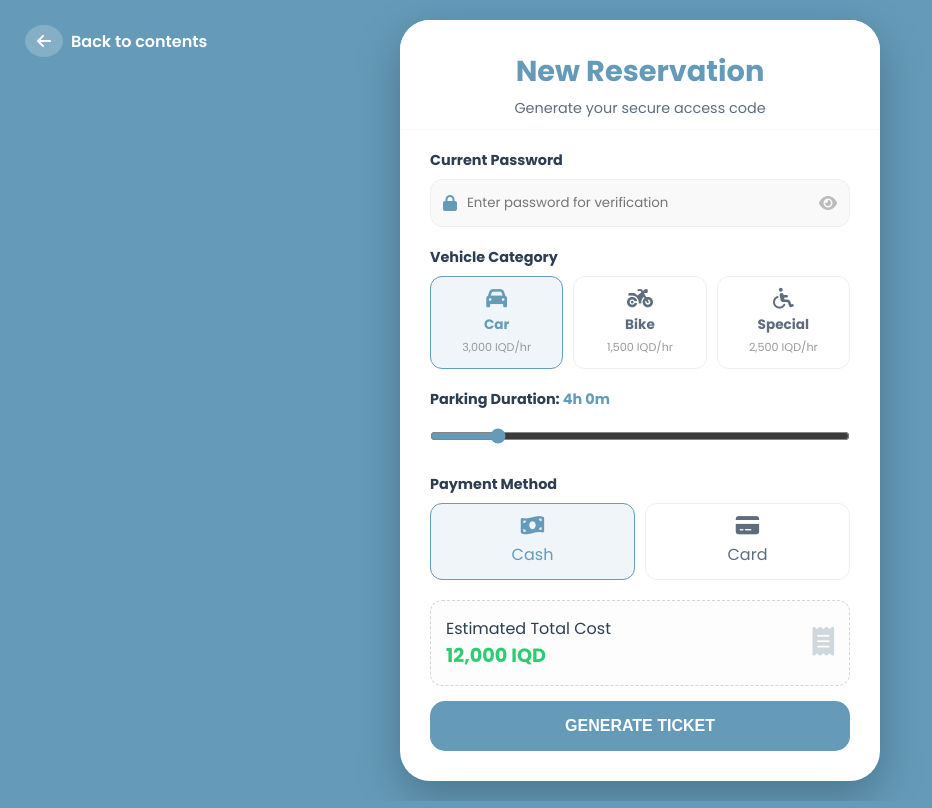
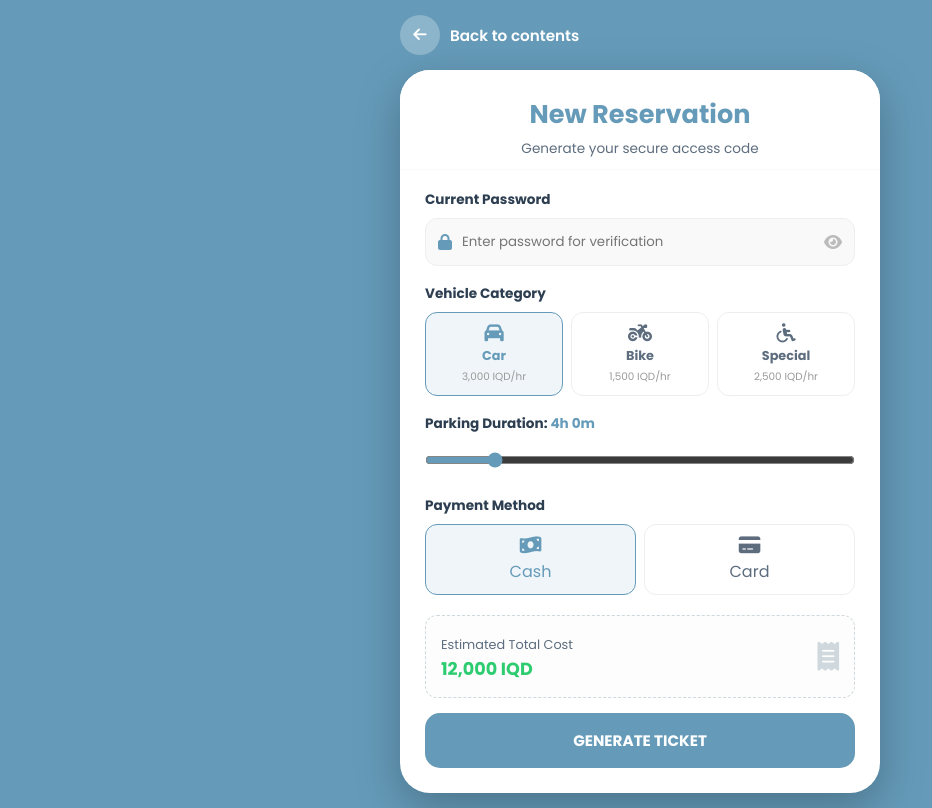
Before and after one commit to Safa-a-L/Smart-Parking-System, a plain HTML site: page parking space.html in a window 1280 px wide. Shown: the whole page, without its empty margins (0-932 px from the left). Drawn offline with Linux system fonts and the light colour scheme.

Commit message:
Update parking space.html

```diff
--- a/parking space.html
+++ b/parking space.html
@@ -25,24 +25,37 @@
             background-color: var(--bg-primary);
             margin: 0;
             display: flex;
+            flex-direction: column; /* لترتيب السهم فوق الكرت في الموبايل */
             justify-content: center;
             align-items: center;
             min-height: 100vh;
-            position: relative;
+            padding: 15px;
+            box-sizing: border-box;
             color: var(--text-main);
         }
 
+        /* --- تعديل السهم ليكون واضحاً في الموبايل بنفس ستايلك --- */
         .back-to-content {
-            position: absolute; top: 25px; left: 25px;
+            align-self: flex-start;
+            margin-bottom: 15px;
             color: white; text-decoration: none;
-            display: flex; align-items: center; gap: 8px; font-weight: 600;
+            display: flex; align-items: center; gap: 10px; font-weight: 600;
+            font-size: 0.95rem;
             transition: 0.3s;
             z-index: 10;
         }
         .back-to-content:hover { transform: translateX(-5px); opacity: 0.8; }
-        .back-to-content i { background: rgba(255,255,255,0.2); padding: 8px 12px; border-radius: 50%; }
+        .back-to-content i {
+            background: rgba(255,255,255,0.25);
+            width: 40px;
+            height: 40px;
+            display: flex;
+            align-items: center;
+            justify-content: center;
+            border-radius: 50%;
+        }
 
-        .container { width: 100%; max-width: 480px; padding: 20px; }
+        .container { width: 100%; max-width: 480px; }
 
         .reservation-card {
             background: var(--card-bg);
@@ -56,17 +69,17 @@
 
         .card-header-section {
             background-color: #ffffff;
-            padding: 30px 20px 10px;
+            padding: 25px 20px 10px;
             text-align: center;
             border-bottom: 1px solid #f8f9fa;
         }
-        .card-header-section h2 { margin: 0; color: var(--bg-primary); font-size: 1.8rem; font-weight: 700; }
-        .card-header-section p { margin: 5px 0 0; color: var(--text-secondary); font-size: 0.9rem; }
+        .card-header-section h2 { margin: 0; color: var(--bg-primary); font-size: 1.6rem; font-weight: 700; }
+        .card-header-section p { margin: 5px 0 0; color: var(--text-secondary); font-size: 0.85rem; }
 
-        .card-body-content { padding: 20px 30px 30px; }
+        .card-body-content { padding: 20px 25px 25px; }
 
-        .input-group { margin-bottom: 20px; }
-        .input-group label { display: block; font-weight: 700; font-size: 0.9rem; margin-bottom: 8px; color: var(--text-main); }
+        .input-group { margin-bottom: 18px; }
+        .input-group label { display: block; font-weight: 700; font-size: 0.85rem; margin-bottom: 8px; color: var(--text-main); }
 
         .password-box {
             display: flex; align-items: center; background: #f9f9f9;
@@ -80,14 +93,15 @@
         }
         .toggle-password { cursor: pointer; color: #bbb; transition: 0.3s; }
 
-        .category-selector, .payment-methods { display: flex; gap: 10px; }
+        /* تعديل المربعات لتكون مرنة في الموبايل */
+        .category-selector, .payment-methods { display: flex; gap: 8px; }
         .cat-option, .pay-option {
-            flex: 1; border: 1.5px solid var(--border-color); border-radius: 12px; padding: 12px 5px;
+            flex: 1; border: 1.5px solid var(--border-color); border-radius: 12px; padding: 10px 5px;
             cursor: pointer; text-align: center; transition: 0.3s; color: var(--text-secondary);
         }
-        .cat-option i, .pay-option i { font-size: 1.3rem; margin-bottom: 5px; display: block; }
-        .cat-option span { display: block; font-size: 0.85rem; font-weight: 700; }
-        .cat-rate { font-size: 0.7rem; color: #999; margin-top: 4px; display: block; }
+        .cat-option i, .pay-option i { font-size: 1.2rem; margin-bottom: 5px; display: block; }
+        .cat-option span { display: block; font-size: 0.8rem; font-weight: 700; }
+        .cat-rate { font-size: 0.65rem; color: #999; margin-top: 4px; display: block; }
 
         .active { border-color: var(--bg-primary) !important; background: rgba(101, 155, 185, 0.1) !important; color: var(--bg-primary) !important; }
 
@@ -98,24 +112,33 @@
             display: flex; justify-content: space-between; align-items: center;
             margin-top: 20px; border: 1.5px dashed #cfd8dc;
         }
-        .price-info strong { font-size: 1.2rem; color: var(--price-tag); font-weight: 800; display: block; }
+        .price-info span { font-size: 0.8rem; color: var(--text-secondary); }
+        .price-info strong { font-size: 1.1rem; color: var(--price-tag); font-weight: 800; display: block; }
 
         .btn-main {
             width: 100%; background: var(--bg-primary); color: white; border: none;
-            padding: 16px; border-radius: 15px; font-weight: 700; font-size: 1rem;
+            padding: 16px; border-radius: 15px; font-weight: 700; font-size: 0.95rem;
             margin-top: 15px; cursor: pointer; transition: 0.3s; text-transform: uppercase;
+            font-family: inherit;
         }
         .btn-main:hover { background: var(--accent-color); transform: translateY(-2px); }
         .btn-main:disabled { background: #ccc; cursor: not-allowed; }
+
+        /* تحسينات للموبايلات الصغيرة */
+        @media (max-width: 380px) {
+            .card-header-section h2 { font-size: 1.4rem; }
+            .cat-option span { font-size: 0.7rem; }
+            .btn-main { padding: 14px; }
+        }
     </style>
 </head>
 <body>
 
-    <a href="content.html" class="back-to-content">
-        <i class="fas fa-arrow-left"></i> <span>Back to contents</span>
-    </a>
+    <div class="container">
+        <a href="content.html" class="back-to-content">
+            <i class="fas fa-arrow-left"></i> <span>Back to contents</span>
+        </a>
 
-    <div class="container">
         <div id="reservation-view" class="reservation-card">
             <div class="card-header-section">
                 <h2>New Reservation</h2>
@@ -186,6 +209,7 @@
     </div>
 
     <script>
+        // الكود البرمجي الأصلي مالتك بدون أي تعديل في المنطق
         let hourlyRate = 3000;
         let selectedType = "Car Parking";
         let selectedPayment = "Cash";
@@ -237,7 +261,6 @@
             btn.disabled = true;
 
             try {
-                // إرسال الطلب للسيرفر (تم حذف السلاش الأخير ليتوافق مع تعديل main.py)
                 const url = `http://127.0.0.1:8000/reserve_spot?password=${encodeURIComponent(pass)}&parking_type=${encodeURIComponent(selectedType)}&booking_hours=${data.hours}&payment_type=${encodeURIComponent(selectedPayment)}`;
 
                 const response = await fetch(url, { method: 'POST' });
```
